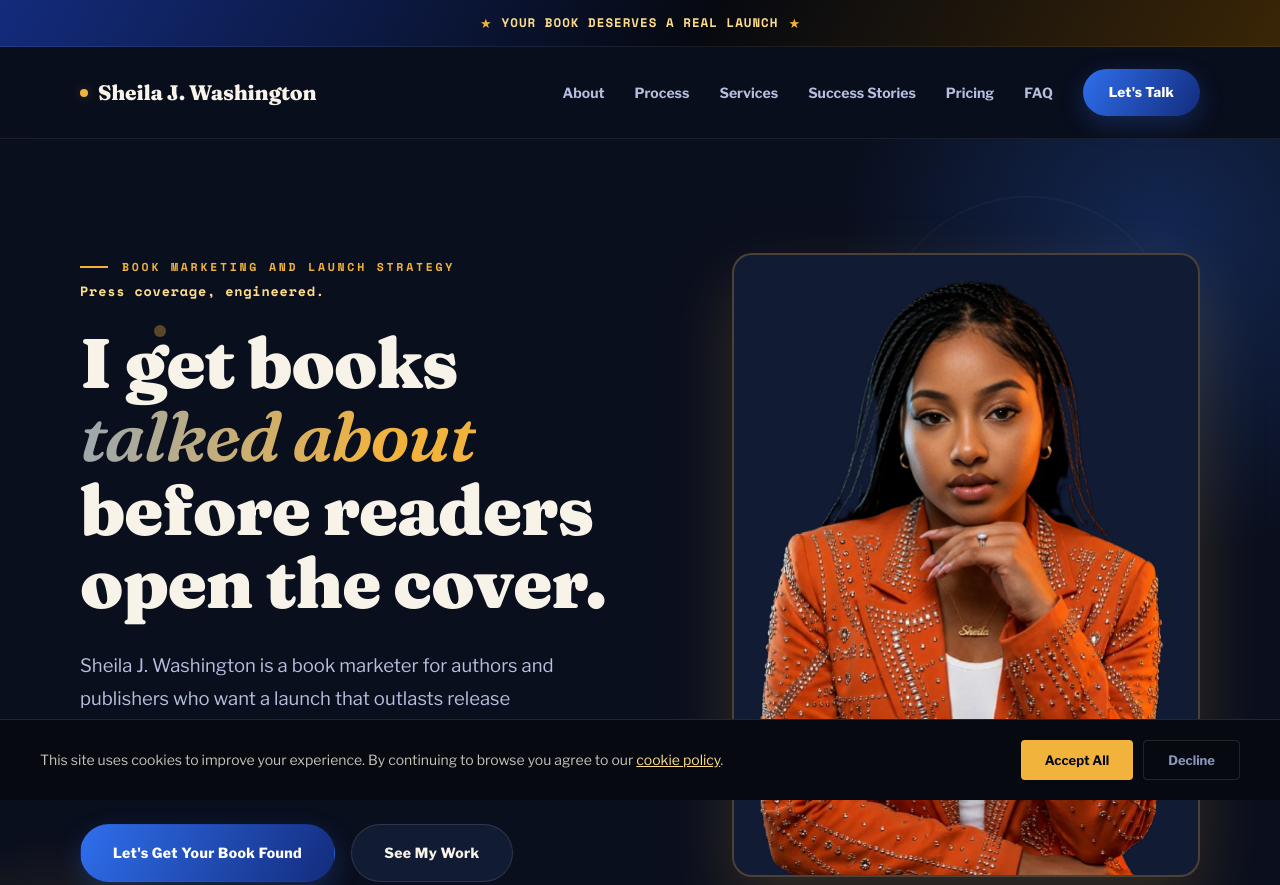
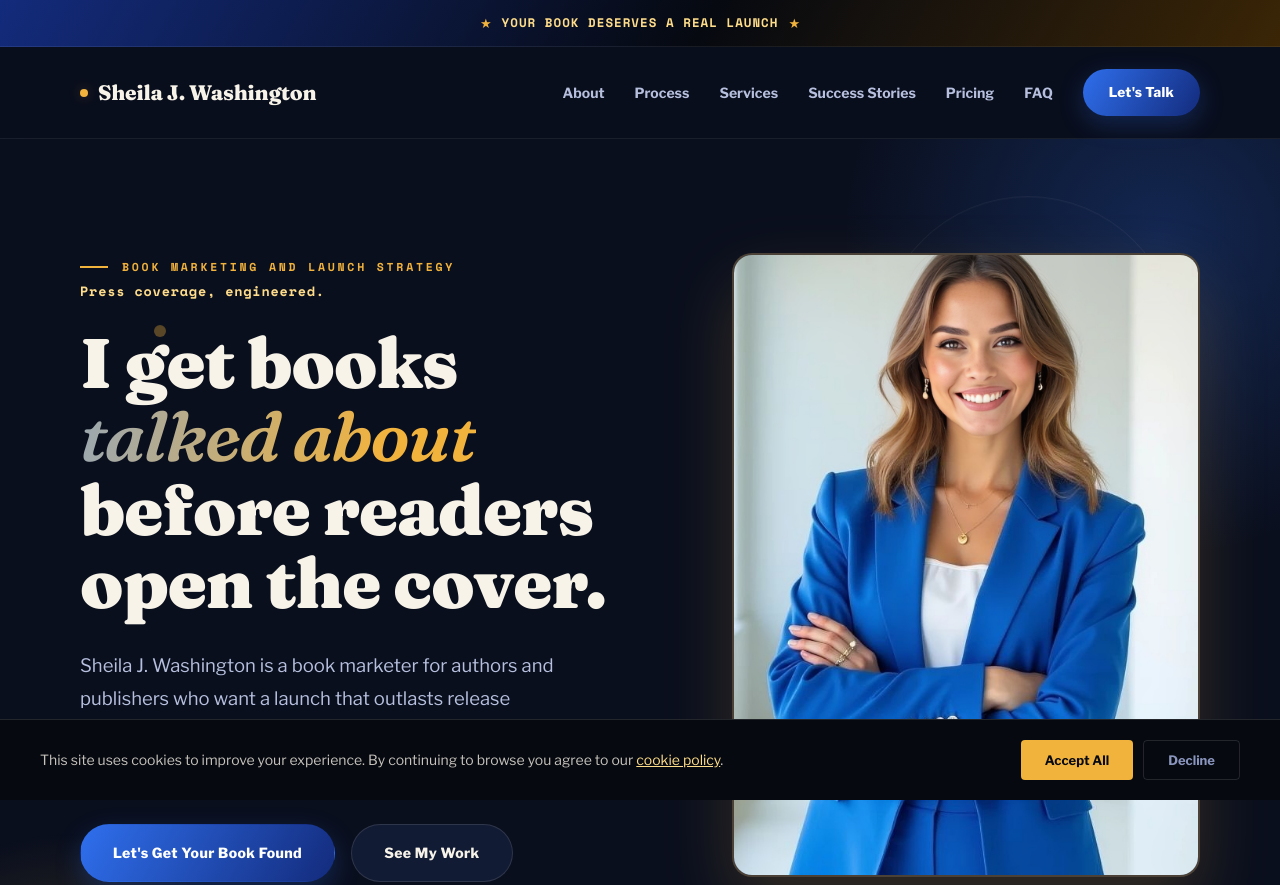
Before and after one commit to sheilajwashington/sheila, a plain HTML site: page index.html in a window 1280 px wide. Shown: the top 885 px of the page. Drawn offline with nearby package versions, Linux system fonts and the light colour scheme.

Commit message:
Add files via upload

```diff
--- a/index.html
+++ b/index.html
@@ -5,7 +5,7 @@
 <meta name="viewport" content="width=device-width, initial-scale=1.0">
 <title>Sheila J. Washington | Book Marketing</title>
 <meta name="description" content="Sheila J. Washington is a book marketer building launch strategy, press relations, and reader buzz campaigns for authors and independent presses.">
-<link rel="icon" type="image/png" href="favicon.png">
+<link rel="icon" type="image/png" href="7e3298c762e84fe9b356c5bfe62c4aba.jpg">
 
 <!-- ============================================================
      FONTS
@@ -464,7 +464,7 @@ footer{background:var(--navy-deep);color:rgba(247,243,232,.6);padding:80px 0 34p
       </div>
     </div>
     <div class="photo-frame photo-hero reveal">
-      <img src="Sheila  (5).png" alt="Sheila J. Washington">
+      <img src="7e3298c762e84fe9b356c5bfe62c4aba.jpg" alt="Sheila J. Washington">
     </div>
   </div>
   <div class="wrap ticker-wrap">
@@ -504,7 +504,7 @@ footer{background:var(--navy-deep);color:rgba(247,243,232,.6);padding:80px 0 34p
   <div class="wrap about-grid">
     <div class="reveal">
       <div class="photo-frame photo-about">
-        <img src="Sheila  (4).png" alt="Sheila J. Washington portrait">
+        <img src="7e3298c762e84fe9b356c5bfe62c4aba.jpg" alt="Sheila J. Washington portrait">
       </div>
       <div class="stat-row">
         <div class="stat"><div class="num" data-count="80">0</div><div class="lbl">Titles Launched</div></div>
@@ -886,7 +886,7 @@ footer{background:var(--navy-deep);color:rgba(247,243,232,.6);padding:80px 0 34p
     <div class="footer-grid">
       <div class="footer-brand">
         <div class="photo-frame photo-footer">
-          <img src="Sheila  (2).png" alt="Sheila J. Washington">
+          <img src="7e3298c762e84fe9b356c5bfe62c4aba.jpg" alt="Sheila J. Washington">
         </div>
         <div class="fb-text">
           <a href="#top" class="logo"><span class="dot"></span>Sheila J. Washington</a>
```
Also changed, not shown: 7e3298c762e84fe9b356c5bfe62c4aba.jpg (added).
